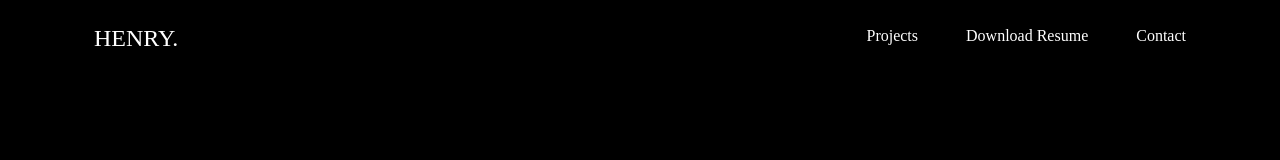
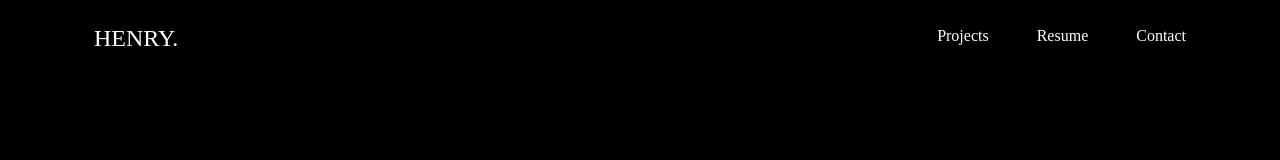
Before and after one commit to henryuks129/portfolio, a React (Create React App) app: page /Downloads in a window 1280 px wide. Shown: the top 160 px of the page. Built offline with nearby package versions, Linux system fonts and the light colour scheme; a web font is replaced by a local one.

Commit message:
new update

```diff
--- a/src/layouts/Navbar.js
+++ b/src/layouts/Navbar.js
@@ -21,7 +21,7 @@ const Navbar = () => {
               <li>Projects</li>
             </Link>
             <Link to={"/"} className="text-decoration-none text-white">
-              <li>Download Resume</li>
+              <li>Resume</li>
             </Link>
             <Link to={"/"} className="text-decoration-none text-white">
               <li>Contact</li>
```
